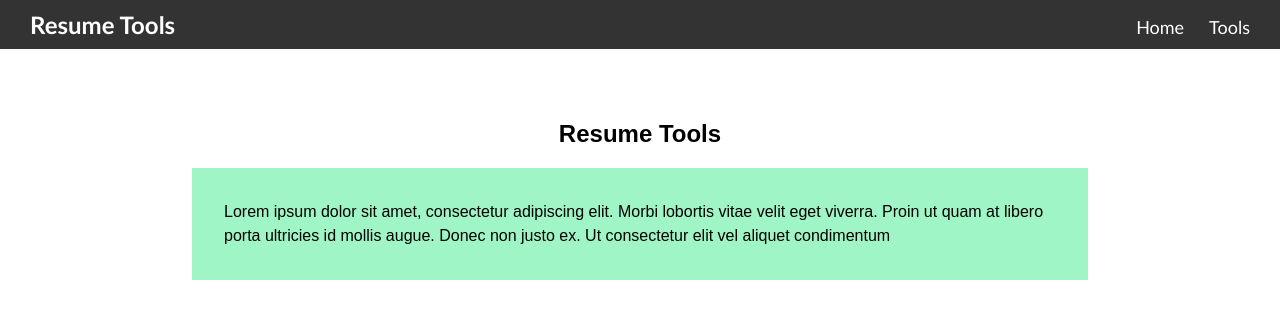
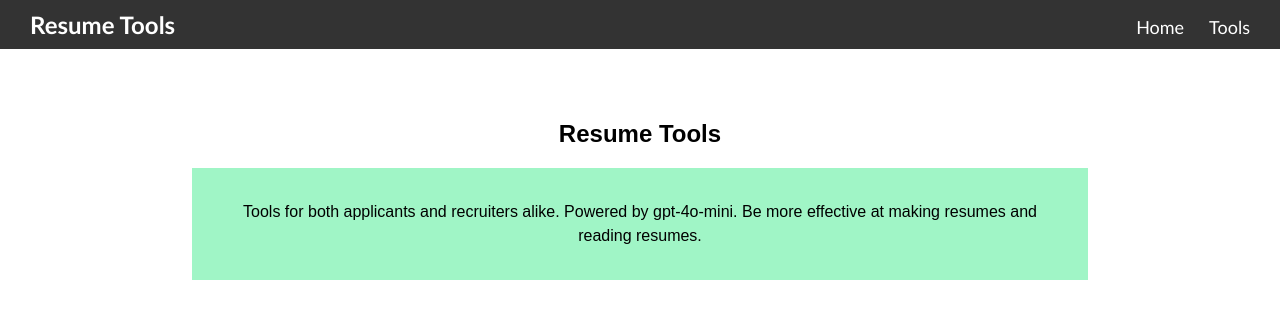
Before and after one commit to Swusan/Resume-App-HH25, a React (Create React App) app in the folder client/: page / in a window 1280 px wide. Shown: the top 318 px of the page. Built offline with nearby package versions, Linux system fonts and the light colour scheme.

Commit message:
Replaced placeholder text.
Replaced placeholder text and added a CTF challenge.

• I wonder if anyone will actually find the CTF challenge.

```diff
--- a/client/public/index.html
+++ b/client/public/index.html
@@ -38,6 +38,9 @@
 
       To begin the development, run `npm start` or `yarn start`.
       To create a production bundle, use `npm run build` or `yarn build`.
+
+      Also, this template includes a robots.txt file for robots.
+      There's totally nothing there for humans to see.
     -->
   </body>
 </html>
--- a/client/src/App.css
+++ b/client/src/App.css
@@ -137,3 +137,7 @@ input[type="file" i] {
 .heading {
   color: rgb(0, 0, 0);
 }
+
+.centered {
+  text-align: center;
+}
--- a/client/src/Home.jsx
+++ b/client/src/Home.jsx
@@ -4,8 +4,8 @@ export default function Home() {
             <h2 className="heading">
                 Resume Tools
             </h2>
-            <div className="text-box">
-                Lorem ipsum dolor sit amet, consectetur adipiscing elit. Morbi lobortis vitae velit eget viverra. Proin ut quam at libero porta ultricies id mollis augue. Donec non justo ex. Ut consectetur elit vel aliquet condimentum
+            <div className="text-box centered">
+                Tools for both applicants and recruiters alike. Powered by gpt-4o-mini. Be more effective at making resumes and reading resumes.
             </div>
         </div>
     );
--- a/client/src/Tools.jsx
+++ b/client/src/Tools.jsx
@@ -19,6 +19,7 @@ export default function Tools() {
         if (mutex_lock == false)
         {
             mutex_lock = true;
+            setFormResult("Please wait. We're processing your request!");
             e.preventDefault()
             const formData = new FormData();
             formData.append('pdf', file);
@@ -42,11 +43,11 @@ export default function Tools() {
             <div className="items-row">
                 <div className="input-part">
                     <div className="text-box">
-                        Lorem ipsum dolor sit amet, consectetur adipiscing elit. Morbi lobortis vitae velit eget viverra. Proin ut quam at libero porta ultricies id mollis augue. Donec non justo ex. Ut consectetur elit vel aliquet condimentum
+                        Upload your resume in a .pdf format and we'll handle the rest!
                     </div>
 
                     <div className="text-box">
-                        Lorem ipsum dolor sit amet, consectetur adipiscing elit. Morbi lobortis vitae velit eget viverra. Proin ut quam at libero porta ultricies id mollis augue. Donec non justo ex. Ut consectetur elit vel aliquet condimentum
+                        "Extract JSON" converts your resume into a JSON string for developers to easily parse! "Evaluate Resume" provides an AI-powered analysis of your resume to identify your current resume's effectiveness and suggest any future changes!
                     </div>
                     <br></br>
                     <form onSubmit={handleSubmit}>
```
Also changed, not shown: client/public/super_secret_website.html (added, +20 -0 lines), client/public/vault.html (added, +17 -0 lines), client/public/robots.txt, client/src/super_secret_website.jsx (added).
